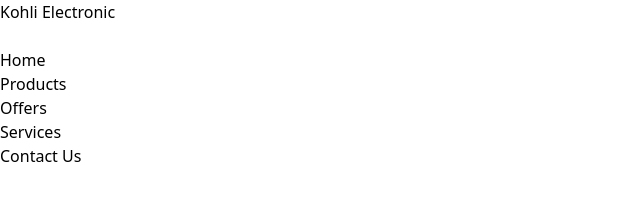
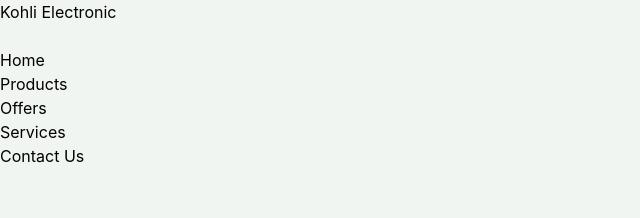
Before and after one commit to kohliaryan/Kohli-Electronic, a React (Vite) app in the folder frontend/: page / in a window 1280 px wide. Shown: the top 218 px of the page, without its empty margins (0-640 px from the left). Built offline with nearby package versions, Linux system fonts and the light colour scheme.

Commit message:
Add styling

```diff
--- a/frontend/src/index.css
+++ b/frontend/src/index.css
@@ -1,3 +1,13 @@
 @tailwind base;
 @tailwind components;
 @tailwind utilities;
+
+:root {
+    font-family: Inter, system-ui, Avenir, Helvetica, Arial, sans-serif;
+    line-height: 1.5;
+    font-weight: 400;
+  }
+
+  body{
+    background-color: rgb(241, 245, 241);
+  }
```
